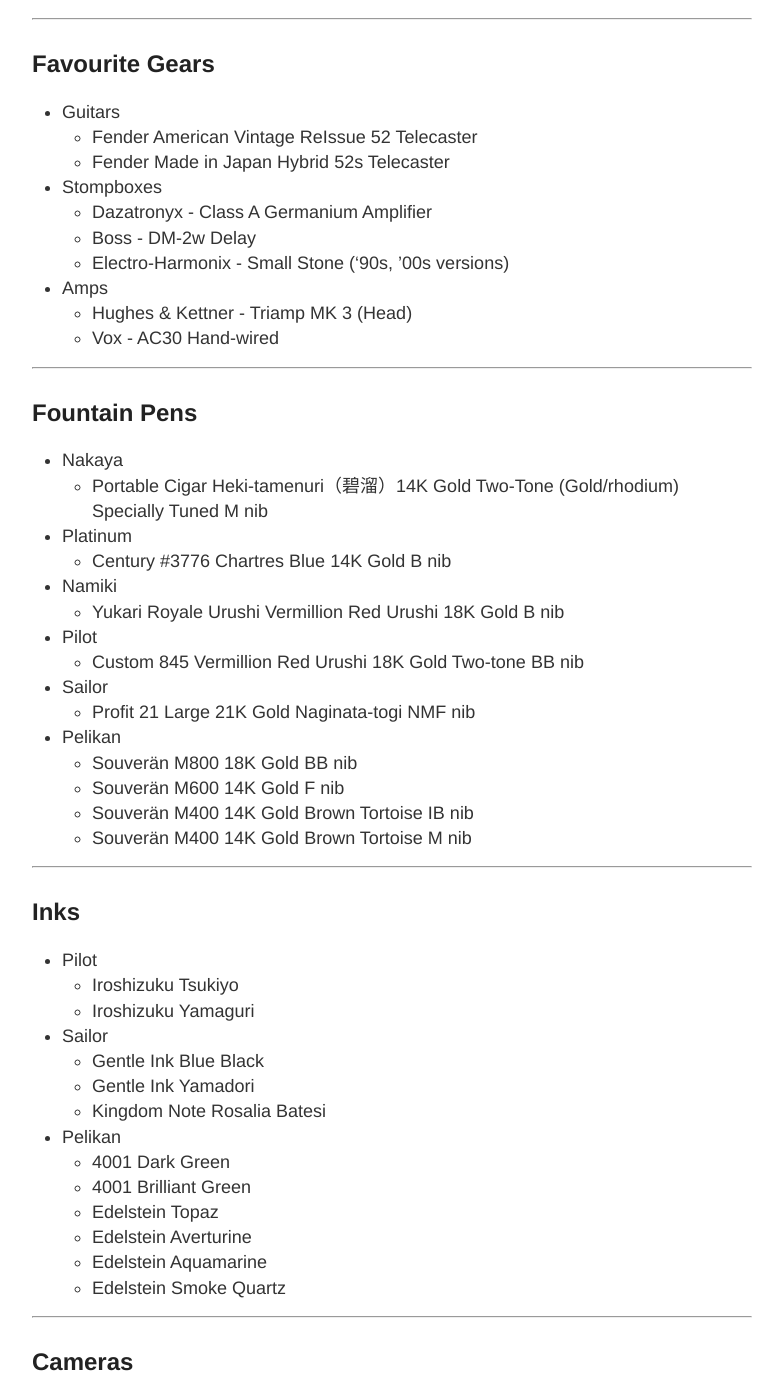
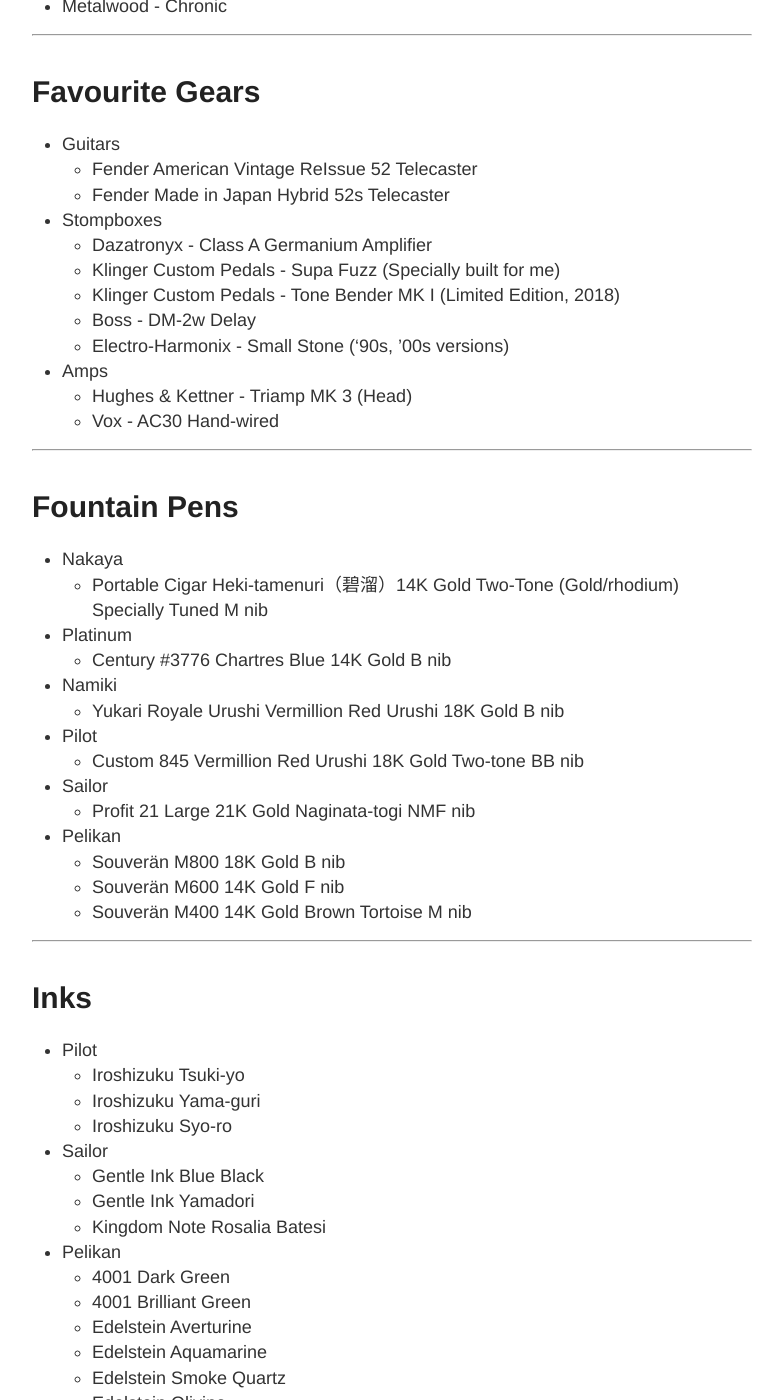
Before and after one commit to TangoEnSkai/tangoenskai.github.io, a Jekyll site: the page built from personal.md, in a window 1280 px wide and 1400 px high, scrolled down 440 px. Shown: the whole window, without its empty margins (248-1031 px from the left). Built offline with Jekyll 4.4.1, drawn with Linux system fonts in a browser that asks for light colours; some of the changed text lies outside the part shown.

Commit message:
Update personal page

```diff
--- a/personal.md
+++ b/personal.md
@@ -4,7 +4,7 @@
 permalink: /personal/
 ---
 
-## Favourite Albums
+# Favourite Albums
 
 * Frenzy - Nein Songs
 * Explosion in the Sky - Those Who Tell The ...
@@ -15,66 +15,72 @@
 
 ---
 
-## Favourite Gears
+# Favourite Gears
 
 * Guitars
-  + Fender American Vintage ReIssue 52 Telecaster
-  + Fender Made in Japan Hybrid 52s Telecaster
+  * Fender American Vintage ReIssue 52 Telecaster
+  * Fender Made in Japan Hybrid 52s Telecaster
 
 * Stompboxes
-  + Dazatronyx - Class A Germanium Amplifier
-  + Boss - DM-2w Delay
-  + Electro-Harmonix - Small Stone ('90s, '00s versions)
+  * Dazatronyx - Class A Germanium Amplifier
+  * Klinger Custom Pedals - Supa Fuzz (Specially built for me)
+  * Klinger Custom Pedals - Tone Bender MK I (Limited Edition, 2018)
+  * Boss - DM-2w Delay
+  * Electro-Harmonix - Small Stone ('90s, '00s versions)
 
 * Amps
-  + Hughes & Kettner - Triamp MK 3 (Head)
-  + Vox - AC30 Hand-wired
+  * Hughes & Kettner - Triamp MK 3 (Head)
+  * Vox - AC30 Hand-wired
 
 ---
 
-## Fountain Pens
+# Fountain Pens
 
 * Nakaya
-  + Portable Cigar Heki-tamenuri（碧溜）14K Gold Two-Tone (Gold/rhodium) Specially Tuned M nib
+  * Portable Cigar Heki-tamenuri（碧溜）14K Gold Two-Tone (Gold/rhodium) Specially Tuned M nib
 * Platinum
-  + Century #3776 Chartres Blue 14K Gold B nib
+  * Century #3776 Chartres Blue 14K Gold B nib
 * Namiki
-  + Yukari Royale Urushi Vermillion Red Urushi 18K Gold B nib
+  * Yukari Royale Urushi Vermillion Red Urushi 18K Gold B nib
 * Pilot
-  + Custom 845 Vermillion Red Urushi 18K Gold Two-tone BB nib
+  * Custom 845 Vermillion Red Urushi 18K Gold Two-tone BB nib
 * Sailor
-  + Profit 21 Large 21K Gold Naginata-togi NMF nib
+  * Profit 21 Large 21K Gold Naginata-togi NMF nib
 * Pelikan
-  + Souverän M800 18K Gold BB nib
-  + Souverän M600 14K Gold F nib
-  + Souverän M400 14K Gold Brown Tortoise IB nib
-  + Souverän M400 14K Gold Brown Tortoise M nib
+  * Souverän M800 18K Gold B nib
+  * Souverän M600 14K Gold F nib
+  * Souverän M400 14K Gold Brown Tortoise M nib
 
 ---
 
-## Inks
+# Inks
 
 * Pilot
-  + Iroshizuku Tsukiyo
-  + Iroshizuku Yamaguri
+  * Iroshizuku Tsuki-yo
+  * Iroshizuku Yama-guri
+  * Iroshizuku Syo-ro
 
 * Sailor
-  + Gentle Ink Blue Black
-  + Gentle Ink Yamadori
-  + Kingdom Note Rosalia Batesi
+  * Gentle Ink Blue Black
+  * Gentle Ink Yamadori
+  * Kingdom Note Rosalia Batesi
 
 * Pelikan
-  + 4001 Dark Green
-  + 4001 Brilliant Green
-  + Edelstein Topaz
-  + Edelstein Averturine
-  + Edelstein Aquamarine
-  + Edelstein Smoke Quartz
+  * 4001 Dark Green
+  * 4001 Brilliant Green
+  * Edelstein Averturine
+  * Edelstein Aquamarine
+  * Edelstein Smoke Quartz
+  * Edelstein Olivine
 
 ---
 
-## Cameras
+# Cameras
 
-* Ricoh GR
+* Ricoh GR (APS-C sensor series)
+
+# Watches
+
+* TBA
 
 ---
```
